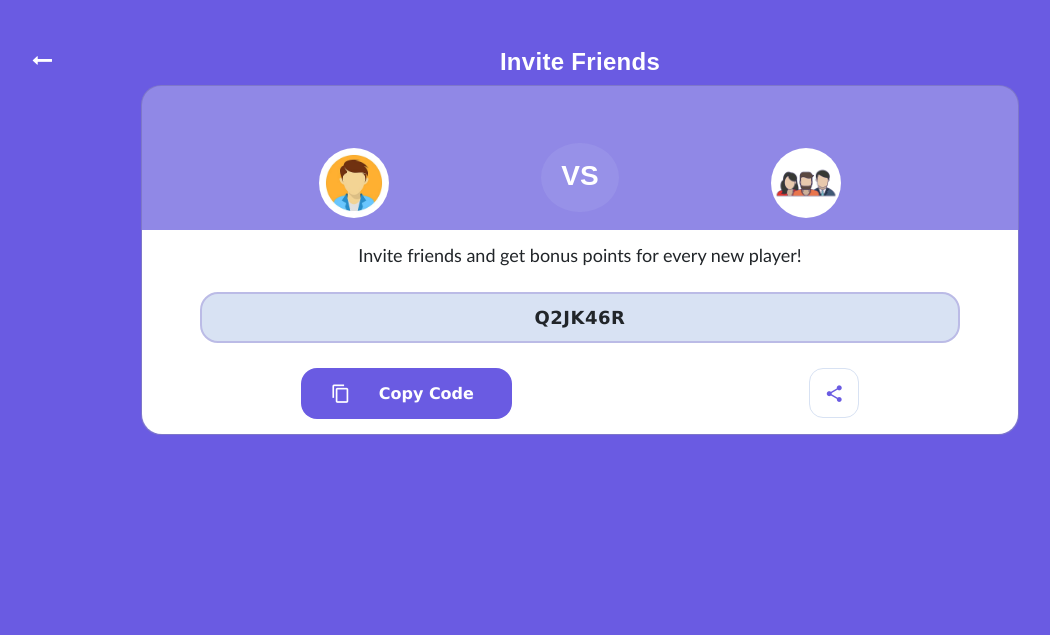
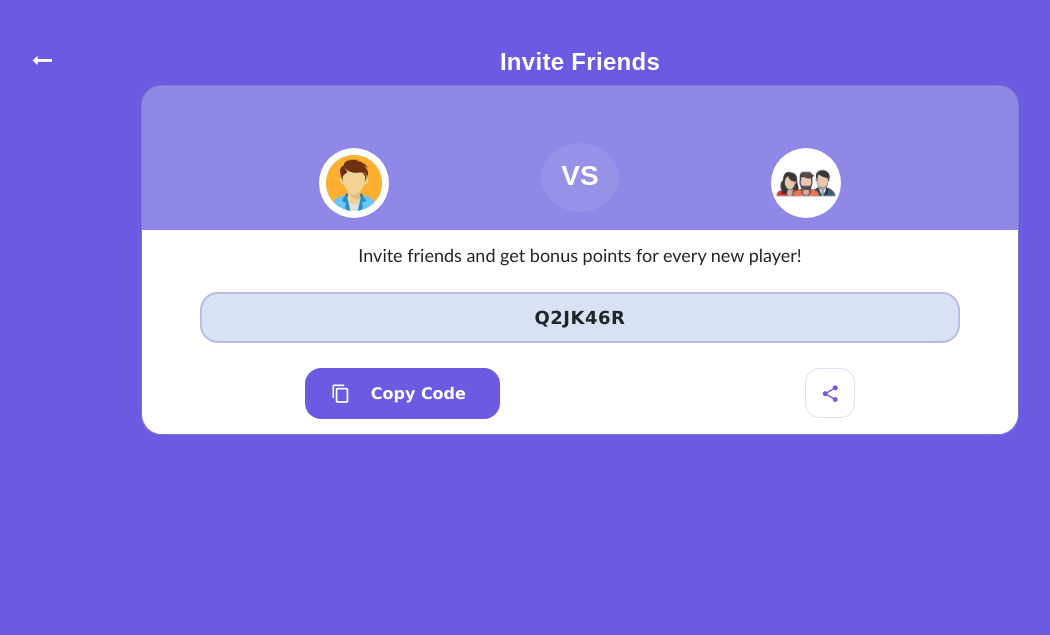
Before and after one commit to Jayyp1234/ChildioGame, a Flask app: template childiogame/templates/layout.html in a window 1280 px wide. Shown: the top 635 px of the page, without its empty margins (60-1110 px from the left). Run offline with Flask 2, Linux system fonts and the light colour scheme; the template is opened without the code that fills it, so the values that code supplies are empty; some libraries are stand-ins or nearby versions; some web fonts are replaced.

Commit message:
This is everything

```diff
--- a/childiogame/routes.py
+++ b/childiogame/routes.py
@@ -6,7 +6,7 @@ from .models import User,Category
 @app.route("/")
 @app.route("/home")
 def home():
-    return render_template('index.html')
+    return render_template('layout.html')
 
 @app.route("/display_item")
 def display():
--- a/childiogame/static/main.css
+++ b/childiogame/static/main.css
@@ -1,13 +1,6 @@
 font-face {font-family: Open Sans Regular;src: url(../fonts/OpenSans-Regular.ttf);display:swap;}
 /* Margin and Padding removal*/
 
-:root{
-  --purple: rgba(106,91,226,255);
-  --white: rgba(255,255,255,255);
-  --lightpurple: rgba(144,136,230,255);
-  --lighterpurple: rgba(144,136,230,255);
-  --dark: #504c64;
-}
 body {
   margin: 0;
   padding: 0;
@@ -42,7 +35,9 @@ h2,h3,h4,h5,h6{
   padding: 15px 0;
   margin: 24px 0 10px 0;
 }
-
+.bofier a i{
+  font-size: 20px;
+}
 .playerSection .card .transparent .players{
   display: flex;
   margin: 18px 0;
@@ -81,7 +76,7 @@ h2,h3,h4,h5,h6{
   align-items: baseline;
   margin-top: 25px;
 }
-.invitation .codeLink .copyCode{
+.invitation .codeLink .copyCode a{
   display: flex;
   justify-content: space-around;
   align-items: center;
@@ -91,14 +86,14 @@ h2,h3,h4,h5,h6{
   padding: 16px 20px;
 }
 .invitation .codeLink .copyCode i{
-  margin: 0 10px;
+  margin: 0 6px;
   font-size: 20px;
 }
 .invitation .codeLink .copyCode h4{
   font-size: 16px;
   font-family: 'Lucida Sans', 'Lucida Sans Regular', 'Lucida Grande', 'Lucida Sans Unicode', Geneva, Verdana, sans-serif;
   font-weight: bolder;
-  margin: 0 18px;
+  margin: 0 14px;
 }
 .invitation .share .icon-share2{
   font-size: 20px;
@@ -107,6 +102,12 @@ h2,h3,h4,h5,h6{
   border-radius: 14px;
   margin-top: 5px;
   color: rgba(106,91,226,255);
+}
+.invitation .share .icon-share2:hover{
+  background-color: rgba(106,91,226,255);
+  color: #ffffff;
+  border: 1.9px solid rgba(106,91,226,255);
+  transition: 0.3s ease-in-out;
 }
 
 
@@ -122,5 +123,7 @@ h2,h3,h4,h5,h6{
     width: 50px;
     height: 50px;
   }
-
+  .invitation .codeLink .copyCode i{
+    font-size: 16px;
+  }
 }
--- a/childiogame/templates/layout.html
+++ b/childiogame/templates/layout.html
@@ -21,7 +21,7 @@
       <div class="row text-center justify-content-around" style="height: auto;">
           <div class="header mt-5">
               <div class="bofier" style="width: 100%;position: relative;text-align: center;color: #ffffff;">
-                    <i class="icon-long-arrow-left" style="position:absolute;left:10px ;top:12px; font-size: 20px;"></i>
+                    <a href="" style="text-decoration: none; color: #ffffff;"><i class="icon-long-arrow-left" style="position:absolute;left:10px ;top:12px; "></i></a>
                     <h4 class="fw-bolder" style="letter-spacing: .3px; font-stretch: expanded;">Invite Friends</h4>
               </div>
           </div>
@@ -48,11 +48,13 @@
                             <div class="code mx-3 mx-md-5">Q2JK46R</div>
                             <div class="codeLink">
                                 <div class="copyCode">
-                                    <i class=" icon-content_copy"></i>
-                                    <h4>Copy Code</h4>
+                                    <a href="" style="text-decoration:none;">
+                                      <i class=" icon-content_copy"></i>
+                                      <h4>Copy Code</h4>
+                                    </a>
                                 </div>
                               <div class="share">
-                                  <i class="icon-share2"></i>
+                                 <a href="" style="text-decoration:none;"> <i class="icon-share2"></i></a>
                               </div>
                             </div>
                           </div>
```
